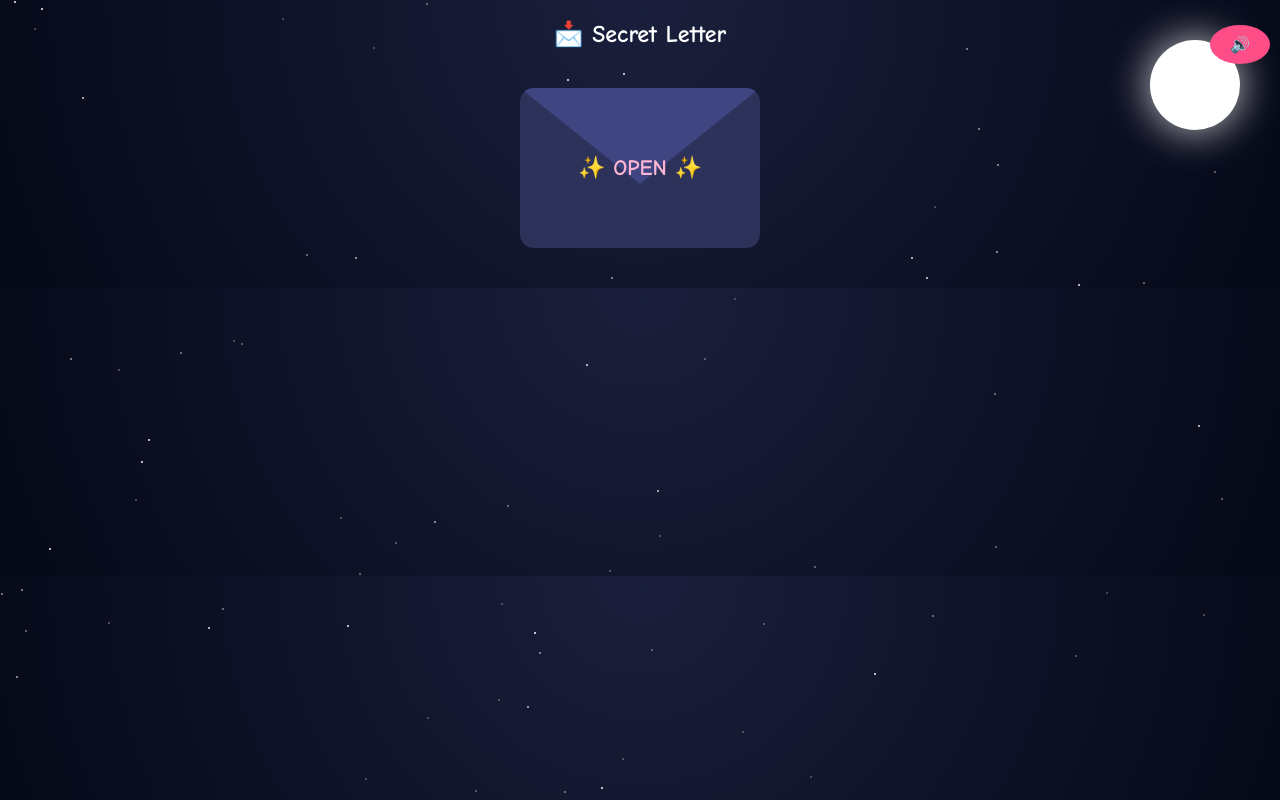
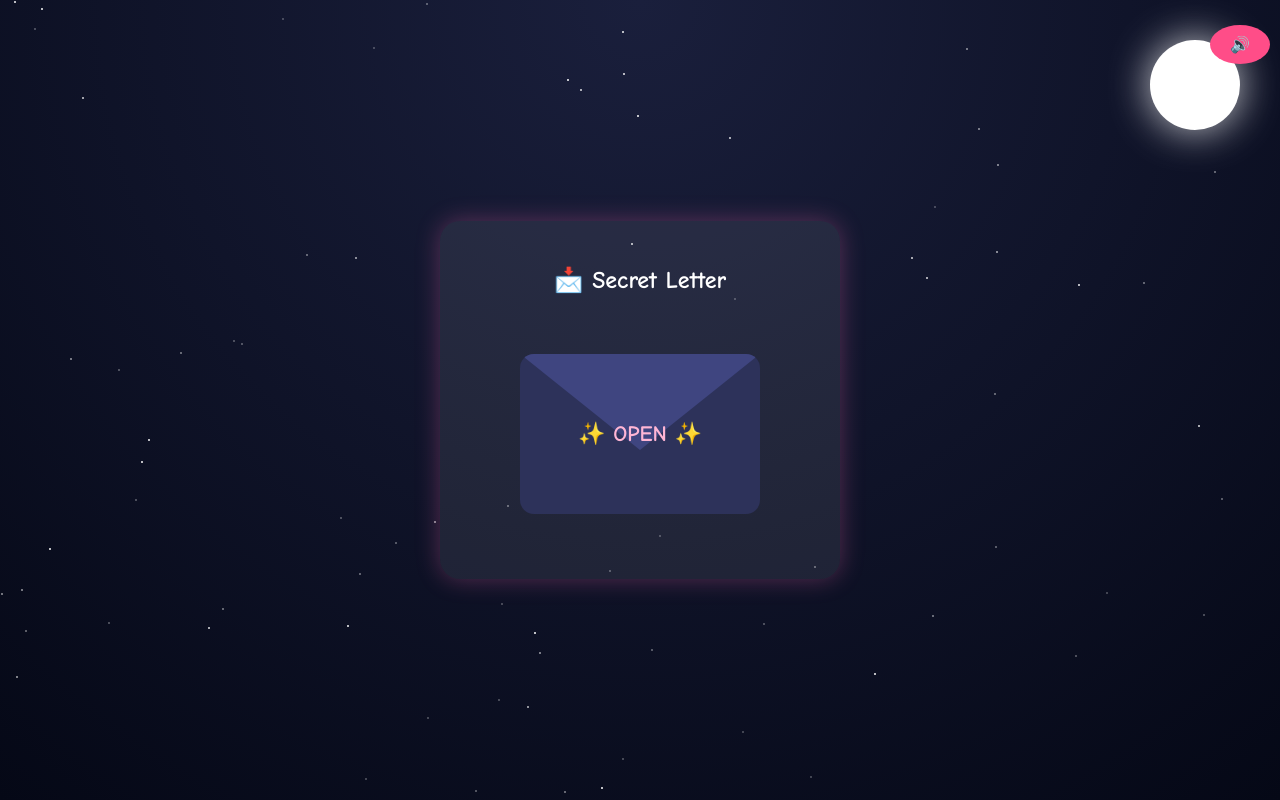
Before and after one commit to edgarcyt5/Moonknight-Letter, a plain HTML site: page index.html in a window 1280 px wide. Drawn offline with Linux system fonts and the light colour scheme.

Commit message:
Update index.html

```diff
--- a/index.html
+++ b/index.html
@@ -6,14 +6,90 @@
 <meta name="viewport" content="width=device-width, initial-scale=1.0">
 
 <style>
-/* ================= BODY ================= */
+html, body{
+    width:100%;
+    height:100%;
+    margin:0;
+    padding:0;
+}
+
 body{
-    margin:0;
     font-family:'Comic Sans MS', cursive;
     background:radial-gradient(circle at top,#1a1f3c,#050816);
     color:#fff;
-    text-align:center;
-    overflow-x:hidden;
+    overflow:hidden;
+}
+
+/* WRAPPER UTAMA (KUNCI CENTER) */
+.page-wrapper{
+    width:100%;
+    height:100vh;
+    display:flex;
+    justify-content:center;
+    align-items:center;
+    position:relative;
+}
+
+/* PAGE */
+.page{
+    display:none;
+    width:100%;
+    height:100%;
+    position:absolute;
+    top:0;
+    left:0;
+
+    justify-content:center;
+    align-items:center;
+
+    opacity:0;
+    transform:scale(.95);
+}
+
+/* PAGE AKTIF */
+.page.active{
+    display:flex;
+    animation:fadeIn .35s ease forwards;
+}
+
+/* PAGE KELUAR */
+.page.exit{
+    animation:fadeOut .25s ease forwards;
+}
+
+/* CARD */
+.card{
+    background:rgba(255,255,255,.08);
+    padding:25px;
+    max-width:350px;
+    width:90%;
+    border-radius:20px;
+    backdrop-filter:blur(8px);
+    box-shadow:0 0 25px rgba(255,105,180,.3);
+    margin:0;
+}
+
+/* ANIMASI TANPA ARAH KIRI/KANAN */
+@keyframes fadeIn{
+    from{
+        opacity:0;
+        transform:scale(.95);
+    }
+    to{
+        opacity:1;
+        transform:scale(1);
+    }
+}
+
+@keyframes fadeOut{
+    from{
+        opacity:1;
+        transform:scale(1);
+    }
+    to{
+        opacity:0;
+        transform:scale(.97);
+    }
 }
 
 /* ================= MOON & STARS ================= */
@@ -128,43 +204,24 @@ body{
     0%,100%{opacity:.3}
     50%{opacity:1}
 }
+/* ================= CARD ================= */
+.card{
+    background:rgba(255,255,255,.08);
+    padding:25px;
+    max-width:350px;
+    width:90%;
+    border-radius:20px;
+    backdrop-filter:blur(8px);
+    box-shadow:0 0 25px rgba(255,105,180,.3);
 
-/* ================= PAGE ================= */
-.page{
-    display:none;
-    opacity:0;
-    transform: scale(.9) translateY(20px);
+    margin:0;
+    text-align:center;
+
+    .card img,
+    .card video{
+    display:block;
+    margin:0 auto;
 }
-
-.page.active{
-    display:block;
-    animation: pageIn .45s cubic-bezier(.4,1.4,.6,1) forwards;
-}
-
-.page.exit{
-    animation: pageOut .3s ease forwards;
-}
-
-@keyframes pageIn{
-    from{
-        opacity:0;
-        transform: scale(.85) translateY(30px);
-    }
-    to{
-        opacity:1;
-        transform: scale(1) translateY(0);
-    }
-}
-
-@keyframes pageOut{
-    from{
-        opacity:1;
-        transform: scale(1) translateY(0);
-    }
-    to{
-        opacity:0;
-        transform: scale(.95) translateY(-20px);
-    }
 }
 
 /* ================= BUTTON ================= */
@@ -204,6 +261,14 @@ button.no{background:#777;}
 .big{width:210px;}
 
 /* ================= SURAT ================= */
+.card{
+    display:flex;
+    flex-direction:column;
+    align-items:center;
+    justify-content:center;
+    text-align:center;
+}
+
 .envelope{
     width:240px;
     height:160px;
@@ -244,6 +309,9 @@ button.no{background:#777;}
 }
 
 /* ================= KERTAS ================= */
+.envelope{
+    position:relative; /* 🔑 ACUAN KERTAS */
+}
 .paper{
     position:absolute;
     bottom:-160px;
@@ -257,12 +325,17 @@ button.no{background:#777;}
     box-sizing:border-box;
     transition:1.5s ease;
     z-index:1;
-    text-align:left;
+    text-align:center;
     font-size:14px;
 }
-
+.paper.show{
+    transform:translate(-50%, -120%);
+}
 .envelope.open .paper{
-    bottom:15px;
+    bottom:10px;
+}
+.paper *{
+    text-align:center;
 }
 
 .cursor{
@@ -351,6 +424,7 @@ button.no{background:#777;}
 
 <button class="mute-btn" onclick="toggleMute()">🔊</button>
 
+<div class="page-wrapper">
 <!-- PAGE 1 -->
 <div id="page1" class="page active">
     <div class="card">
@@ -370,7 +444,7 @@ button.no{background:#777;}
 <!-- PAGE 2 -->
 <div id="page2" class="page">
     <div class="card">
-        <h1>Halloo Rokhmah 🌙</h1>
+        <h1>Halloo Rokhmaah 🌙</h1>
         <img src="gif1.gif" class="sticker">
         <p>I have something special for you ✨</p>
         <button onclick="goToPage(3)">Next 💖</button>
@@ -404,6 +478,7 @@ button.no{background:#777;}
 </div>
 
 <script>
+
 /* ================= STAR GENERATOR ================= */
 const sky=document.querySelector(".sky");
 for(let i=0;i<80;i++){
@@ -459,17 +534,15 @@ function goToPage(n){
     }else{
         next.classList.add("active");
     }
-
-    playMusic();
 }
 
 /* ================= TIME TEXT ================= */
 function getLetterText(){
     const h=new Date().getHours();
     if(h>=5 && h<11)
-        return "Selamat pagii nonaa 🌻 \nUdaa mam blm?    \nmam dlu gih\n        \nI have questions for u hehee 💕";
+        return "Selamat pagii nonaa 🌻 \nUdaa mam blm?    \nmam dlu gih\n          \nI have questions for u hehee 💕";
     if(h>=10 && h<15)
-        return "Selamat siang nonaa 🌤️  \nSemalem abis ngapain ko baru bangun?\n            \nI want to tell you something hehee 💖";
+        return "Selamat siang nonaa 🌤️  \nSemalem abis ngapain ko baru bangun?\n             \nI want to tell you something hehee 💖";
     return "Selamat malam nonaa 🌙  \nAku nulis sambil ditemani bulan hehe,         \nSemoga kamuu happy baca ini 💕";
 }
 
```
